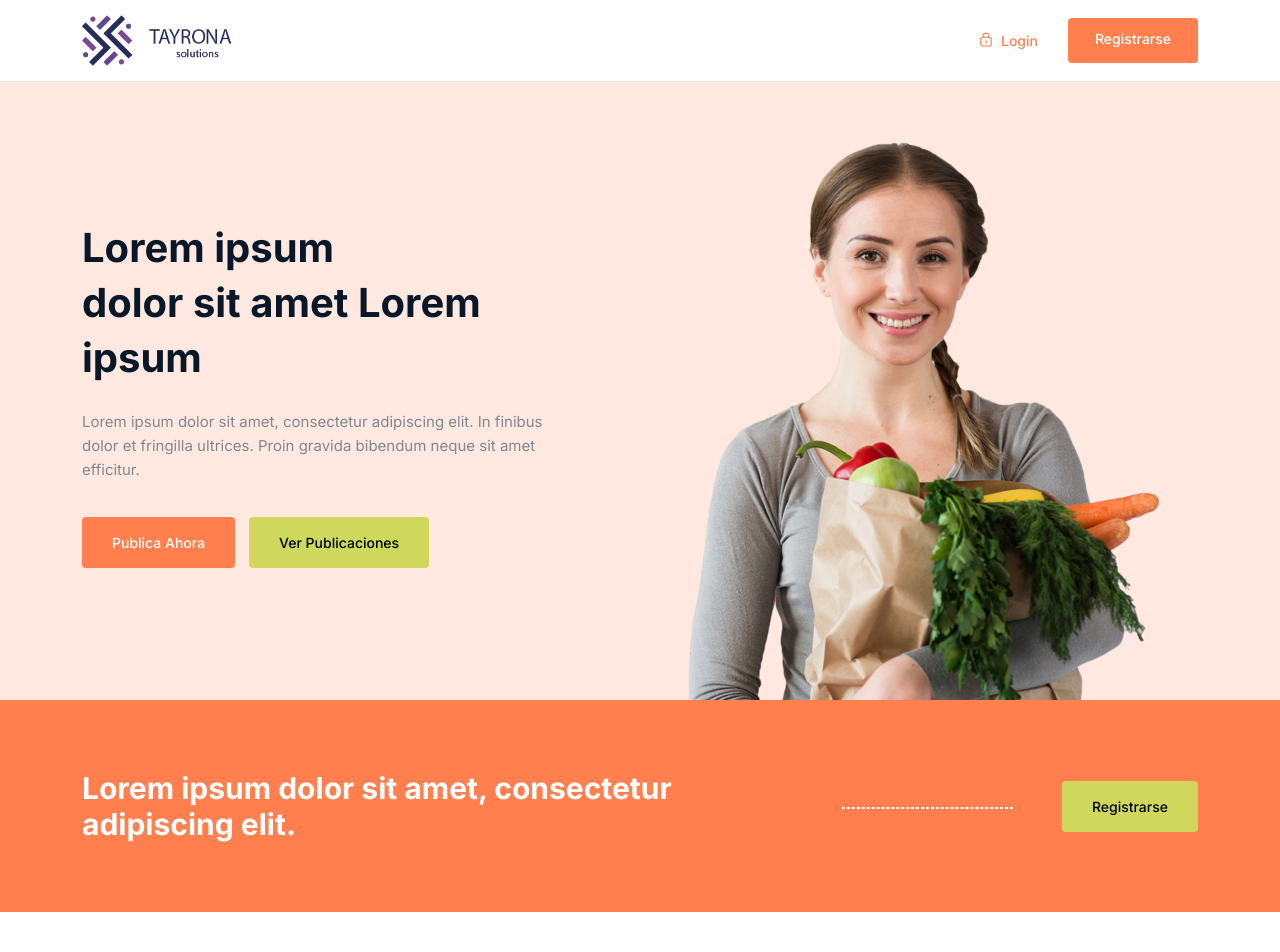
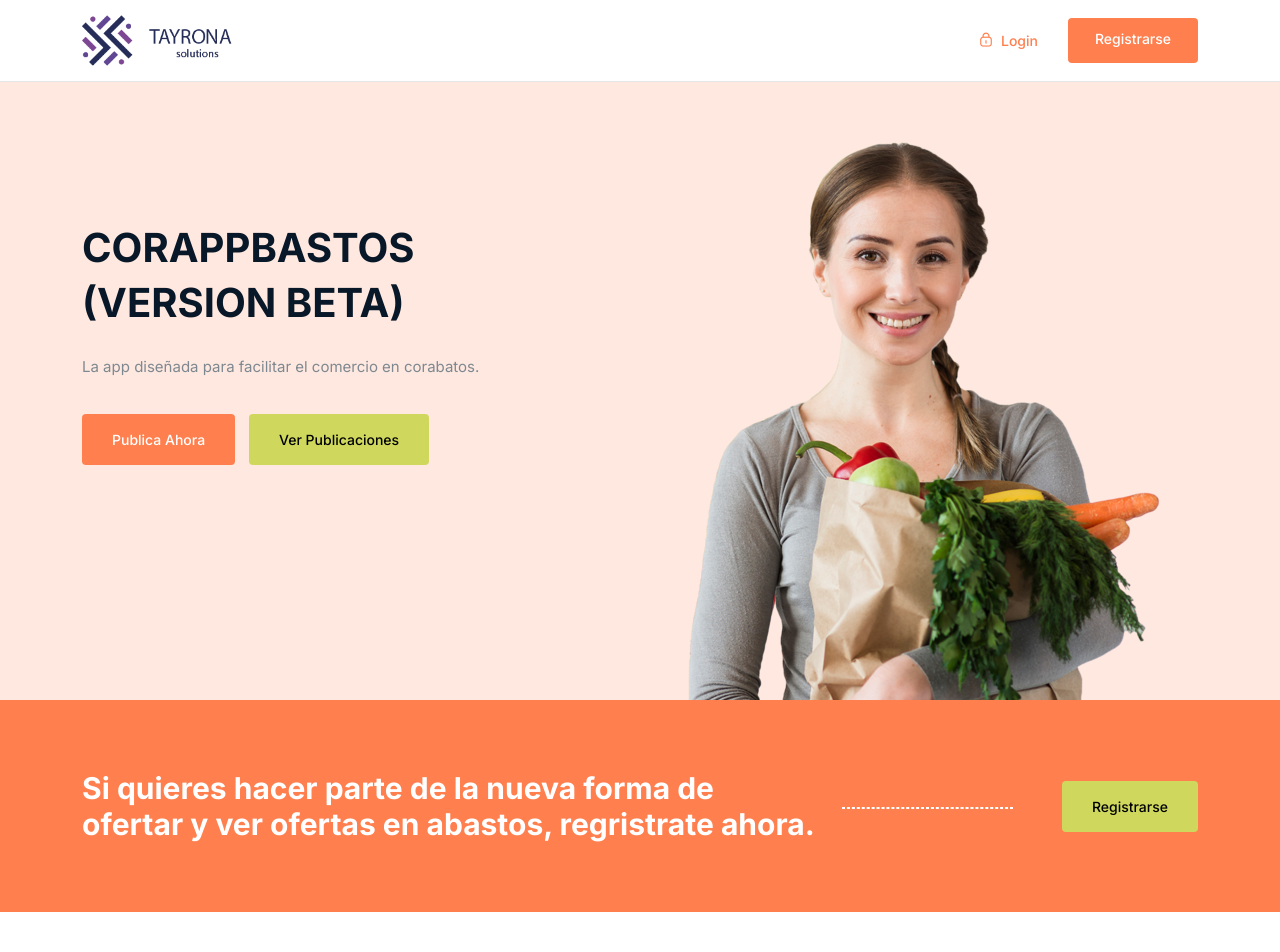
Before and after one commit to ccasasdeveloper/corapoyo, a Flask app: page / in a window 1280 px wide. Shown: the top 952 px of the page. Run offline with Flask 3, Linux system fonts and the light colour scheme; parts of the project's set-up code (start-up, migrations or seed data) failed here and were passed over; some libraries are stand-ins or nearby versions.

Commit message:
Update content page
Update repo to content to date 17/06/2022

```diff
--- a/src/app.py
+++ b/src/app.py
@@ -241,6 +241,15 @@ def map():
         price = form['price']
         udm = form['udm']
         place = form['place']
+        place_id = form['place_id']
+        if place_id:
+            statement_two = select(Place).filter_by(id=place_id)
+            places = session.execute(statement_two).scalars().all()
+            t_place = places[0]
+            statement_three = select(Partner).filter_by(id=t_place.partner_id)
+            partners = session.execute(statement_three).scalars().all()
+            t_partner = partners[0]
+            phone = t_partner.phone
     return render_template('map.html', latitude=latitude, longitude=longitude, post=post, role=role, date=date, username=username, email=email, password=password, product=product, qualification=qualification, price=price, udm=udm, place=place, phone=phone)
 
 #Here add routers to forms
--- a/src/templates/index.html
+++ b/src/templates/index.html
@@ -79,14 +79,11 @@
                                                 <div class="hero-text">
                                                     <h1 class="wow fadeInUp" data-wow-delay=".3s"
                                                         style="visibility: visible; animation-delay: 0.3s; animation-name: fadeInUp;">
-                                                        Lorem ipsum <br>dolor sit amet
-                                                        Lorem ipsum
+                                                        CORAPPBASTOS <br>(VERSION BETA)
                                                     </h1>
                                                     <p class="wow fadeInUp" data-wow-delay=".5s"
                                                         style="visibility: visible; animation-delay: 0.5s; animation-name: fadeInUp;">
-                                                        Lorem ipsum dolor sit amet, consectetur adipiscing elit. In
-                                                        finibus dolor et fringilla ultrices.
-                                                        Proin gravida bibendum neque sit amet efficitur.
+                                                        La app diseñada para facilitar el comercio en corabatos.
                                                     </p>
                                                     <div class="button wow fadeInUp" data-wow-delay=".7s"
                                                         style="visibility: visible; animation-delay: 0.7s; animation-name: fadeInUp;">
@@ -119,7 +116,7 @@
             <div class="row align-items-center">
                 <div class="col-lg-8 col-md-8 col-12">
                     <div class="text">
-                        <h2>Lorem ipsum dolor sit amet, consectetur adipiscing elit.</h2>
+                        <h2>Si quieres hacer parte de la nueva forma de ofertar y ver ofertas en abastos, regristrate ahora.</h2>
                     </div>
                 </div>
                 <div class="col-lg-4 col-md-4 col-12">
@@ -159,8 +156,8 @@
 
                                         <div class="media-body">
                                             <i class="lni lni-checkmark"></i>
-                                            <h6 class="">Lorem ipsum</h6>
-                                            <p class="">Lorem ipsum dolor sit amet ipsum
+                                            <h6 class="">CORAPPBASTOS</h6>
+                                            <p class="">
                                             </p>
                                         </div>
 
@@ -175,16 +172,16 @@
                     <div class="content-right wow fadeInRight" data-wow-delay=".5s"
                         style="visibility: visible; animation-delay: 0.5s; animation-name: fadeInRight;">
 
-                        <h2>Lorem ipsum dolor <br>
-                            sit amet ipsum ipsum</h2>
+                        <h2>Si eres vendedor o comprador <br>
+                            en abastos</h2>
 
 
                         <div class="single-list">
                             <i class="lni lni-grid-alt"></i>
 
                             <div class="list-bod">
-                                <h5>#1 Lorem ipsum dolor</h5>
-                                <p>Lorem ipsum dolor sit amet, consectetur adipiscing elit.</p>
+                                <h5>#1 Registrate</h5>
+                                <p>Si eres vendedor puedes registrar tu puesto para que los compradores te encuentren</p>
                             </div>
 
                         </div>
@@ -194,8 +191,8 @@
                             <i class="lni lni-search"></i>
 
                             <div class="list-bod">
-                                <h5>#2 Lorem ipsum dolor</h5>
-                                <p>Lorem ipsum dolor sit amet, consectetur adipiscing elit.</p>
+                                <h5>#2 Publicaciones de ofertas</h5>
+                                <p>Puedes publicar ofertas o ver ofertas en corabastos.</p>
                             </div>
 
                         </div>
@@ -205,8 +202,8 @@
                             <i class="lni lni-stats-up"></i>
 
                             <div class="list-bod">
-                                <h5>#3 Lorem ipsum dolor</h5>
-                                <p>Lorem ipsum dolor sit amet, consectetur adipiscing elit.</p>
+                                <h5>#3 Contacto y gelocalización</h5>
+                                <p>Puedes contactar los vendedores y ver su ubicación en el mapa.</p>
                             </div>
 
                         </div>
@@ -226,8 +223,7 @@
                     <div class="col-lg-6 col-12">
                         <div class="download-text">
                             <h3>Descarga la aplicación en tu dispositivo</h3>
-                            <p>Lorem ipsum dolor sit amet, consectetur adipiscing elit, sed do<br> eiusmod tempor
-                                incididunt ut labore et dolore</p>
+                            <p>Encuentranos en www.corappbastos.com</p>
                         </div>
                     </div>
                     <div class="col-lg-6 col-12">
--- a/src/templates/place.html
+++ b/src/templates/place.html
@@ -192,12 +192,12 @@
                                 </div>
                               </div>
 
-                              <div class="control-group">
+                              <div class="control-group display_n">
                                 <!-- name -->
                                 <label class="control-label" for="code">Codigo</label>
                                 <div class="controls">
                                   <input type="text" id="code" name="code" placeholder="Codigo"
-                                    class="form-control input-xlarge" required>
+                                    class="form-control input-xlarge">
                                     <div class="valid-feedback">Información valida</div>
                         <div class="invalid-feedback">El código puede contener cualquier letra o número, sin
                           espacios
--- a/src/templates/post.html
+++ b/src/templates/post.html
@@ -206,6 +206,8 @@
                                             value="{{ post.udm_name }}">
                                         <input type="text" class="display_n" id="place" name="place"
                                             value="{{ post.place_name }}">
+					<input type="text" class="display_n" id="place_id" name="place_id"
+                                            value="{{ post.place_id }}">
                                         <div class="button">
                                             <input type="submit" class="btn" value="Ver mapa">
                                         </div>
```
